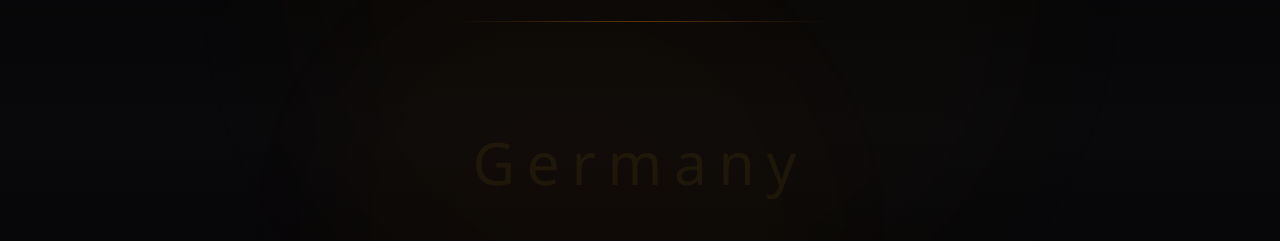
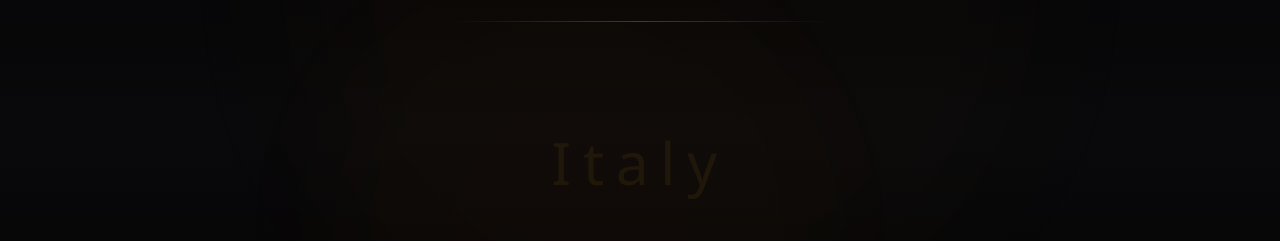
Before and after one commit to noirpraxis-dotcom/luis-virrueta-web, a React (Vite) app: page / in a window 1280 px wide. Shown: the part 4260-4501 px from the top of the page. Built offline with nearby package versions, Linux system fonts and the light colour scheme.

Commit message:
Speed up country transitions from 2s to 1.2s

```diff
--- a/src/components/CountriesSection.jsx
+++ b/src/components/CountriesSection.jsx
@@ -30,7 +30,7 @@ const CountriesSection = () => {
   useEffect(() => {
     const interval = setInterval(() => {
       setCurrentCountryIndex((prevIndex) => (prevIndex + 1) % countries.length)
-    }, 2000) // Cambia cada 2 segundos
+    }, 1200) // Cambia cada 1.2 segundos (más rápido)
 
     return () => clearInterval(interval)
   }, [countries.length])
```
